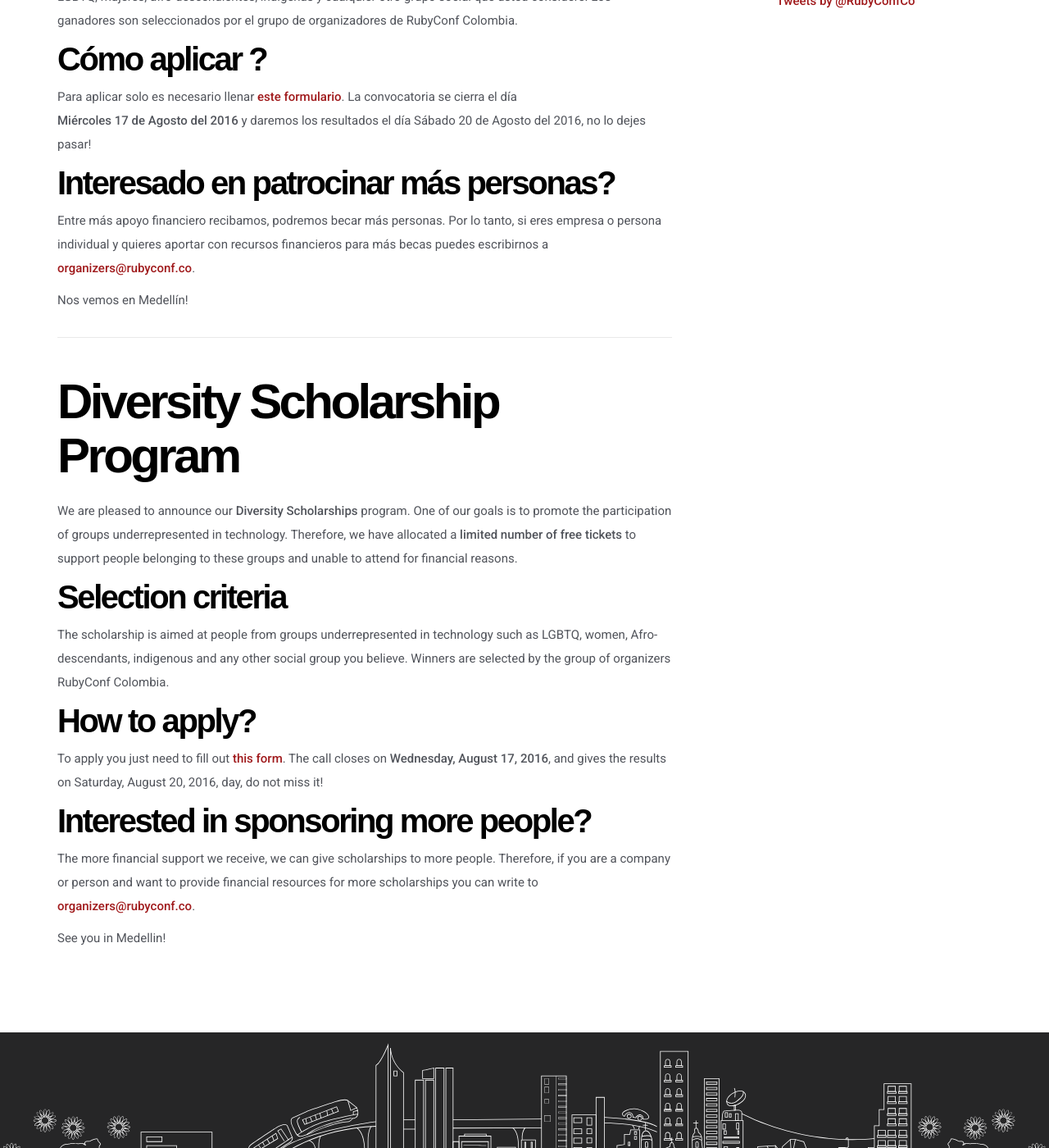
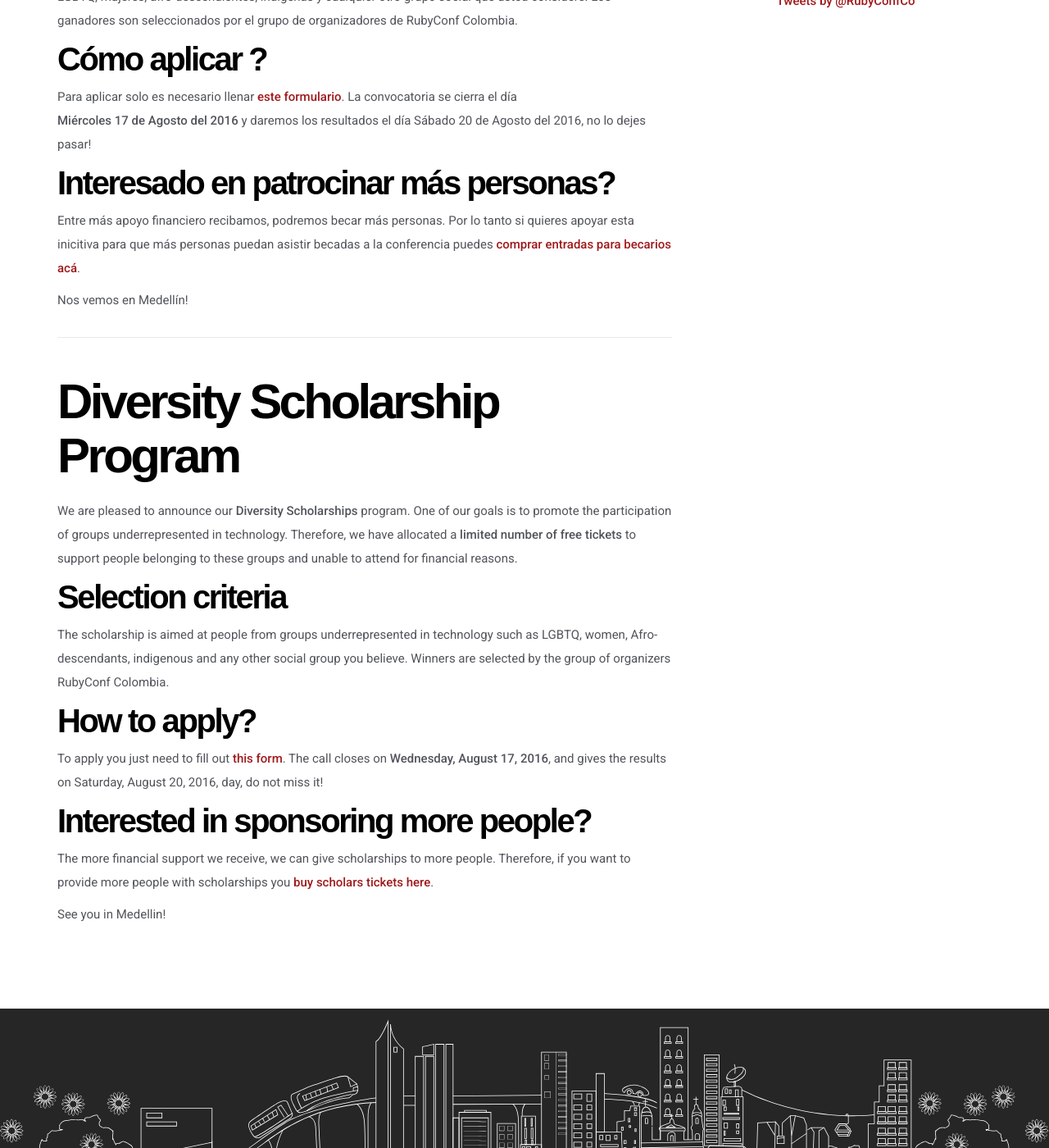
Before and after one commit to RubyConfCo/2016-rubyconfco.github.io, a Jekyll site: the page built from blog/_posts/2016-08-02-diversity-scholarship-program.md, in a window 1280 px wide and 1400 px high, scrolled down 977 px. Shown: the whole window at 82% size. Built offline with Jekyll 4.4.1, drawn with Linux system fonts in a browser that asks for light colours; some web fonts are replaced; a script that is not in the unit is left out; comment, search, counter and statistics services are not loaded.

Commit message:
Update 2016-08-02-diversity-scholarship-program.md

```diff
--- a/blog/_posts/2016-08-02-diversity-scholarship-program.md
+++ b/blog/_posts/2016-08-02-diversity-scholarship-program.md
@@ -20,7 +20,7 @@
 
 #### Interesado en patrocinar más personas?
 
-Entre más apoyo financiero recibamos, podremos becar más personas. Por lo tanto, si eres empresa o persona individual y quieres aportar con recursos financieros para más becas puedes escribirnos a <a mailto="organizers@rubyconf.co">organizers@rubyconf.co</a>.
+Entre más apoyo financiero recibamos, podremos becar más personas. Por lo tanto si quieres apoyar esta inicitiva para que más personas puedan asistir becadas a la conferencia puedes [comprar entradas para becarios acá](https://ti.to/colombia-dev/rubyconf-colombia-2016/with/9giva-ioe2q).
 
 Nos vemos en Medellín!
 
@@ -42,6 +42,6 @@
 
 #### Interested in sponsoring more people?
 
-The more financial support we receive, we can give scholarships to more people. Therefore, if you are a company or person and want to provide financial resources for more scholarships you can write to <a mailto="organizers@rubyconf.co">organizers@rubyconf.co</a>.
+The more financial support we receive, we can give scholarships to more people. Therefore, if you want to provide more people with scholarships you [buy scholars tickets here](https://ti.to/colombia-dev/rubyconf-colombia-2016/with/9giva-ioe2q).
 
 See you in Medellin!
```
